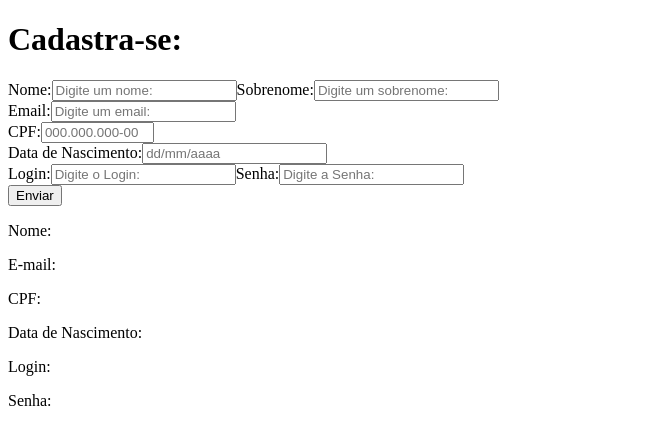
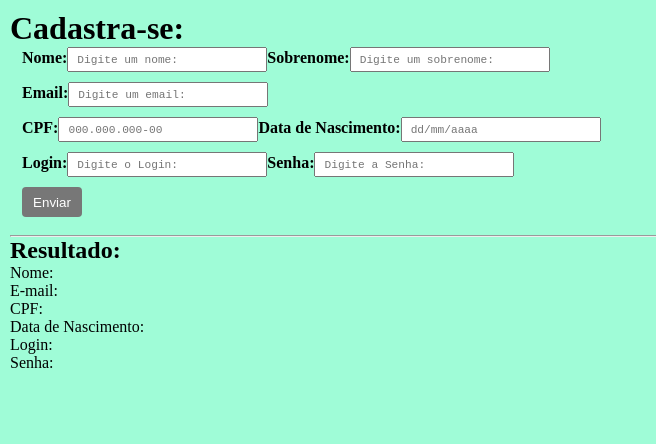
Before and after one commit to JomarFranca/Form_React_01, a React (Create React App) app: page / in a window 1280 px wide. Shown: the top 444 px of the page, without its empty margins (0-656 px from the left). Built offline with nearby package versions, Linux system fonts and the light colour scheme.

Commit message:
Estilizando o formulário

```diff
--- /dev/null
+++ b/src/App.css
@@ -0,0 +1,36 @@
+*{
+    padding: 0px;
+    margin: 0px;
+    box-sizing: border-box;
+}
+
+body {
+    background-color: #9ffcd7;
+    margin: 10px 10px;
+}
+
+.formulario {
+    margin-left: 12px;
+    display: flex;
+    flex-direction: column;
+    gap: 10px;
+    font-weight: bold;
+}
+
+#btn {
+    width: 60px;
+    height: 30px;
+    background-color: #777;
+    color: #fff;
+    border-radius: 4px;
+    border-style: none;
+}
+
+input {
+    width: 200px;
+    height: 25px;
+    padding: 8px;
+    font-family: monospace;
+    font-size: 0.7rem;
+    color: #777;
+}
--- a/src/App.js
+++ b/src/App.js
@@ -1,7 +1,8 @@
 /* eslint-disable linebreak-style */
 import React, {useState} from 'react';
+import './App.css';
 
-function App() {
+function formCad() {
 
 	const [client, setClient] = useState();
 	const [client2, setClient2] = useState();
@@ -18,6 +19,8 @@ function App() {
 
 		<>
 			<h1>Cadastra-se:</h1>
+			<form className="formulario">
+				<div>
 					<label>Nome:</label>
 					<input type="text" id="fname" value={client}
 						onChange={(e) => setClient(e.target.value)}
@@ -25,24 +28,26 @@ function App() {
 					<label>Sobrenome:</label>
 					<input type="text" id="sname" value={client2}
 						onChange={(e) => setClient2(e.target.value)}
-				placeholder="Digite um sobrenome:" />
-			<br/>
+						placeholder="Digite um sobrenome:" /><br/>
+				</div>
+				<div>
 					<label>Email:</label>
 					<input type="email" id="email" value={mail}
 						onChange={(e) => setMail(e.target.value)}
 						placeholder="Digite um email:" />
-			<br/>
+				</div>
+				<div>
 					<label>CPF:</label>
 					<input type="text" id="cpf" value={clientCpf}
 						onChange={(e) => setClientCpf(e.target.value)} maxLength="11" size="11"
 						data-mask="999.999.999-99" required placeholder="000.000.000-00"
 						pattern="\d{3}\.?\d{3}\.?\d{3}-?\d{2}" />
-			<br/>
 					<label>Data de Nascimento:</label>
-			<input type="email" id="data" value={data}
+					<input type="text" id="data" value={data}
 						onChange={(e) => setData(e.target.value)}
 						placeholder="dd/mm/aaaa" />
-			<br/>
+				</div>
+				<div>
 					<label>Login:</label>
 					<input type="text" id="usuario" value={log}
 						onChange={(e) => setLog(e.target.value)}
@@ -51,10 +56,11 @@ function App() {
 					<input type="password" id="password" value={pass}
 						onChange={(e) => setPass(e.target.value)}
 						placeholder="Digite a Senha:" />
-			<br/>
-
-
-			<button onClick={() => setEnviado(true)} >Enviar</button>
+				</div>
+				<button id="btn" className='btn' onClick={() => setEnviado(true)} >Enviar</button>
+			</form>
+			<br/><hr/>
+			<h2>Resultado:</h2>
 			<p>Nome: {enviado && client + ' ' + client2}</p>
 			<p>E-mail: {enviado && mail}</p>
 			<p>CPF: {enviado && clientCpf}</p>
@@ -65,4 +71,4 @@ function App() {
 	);
 }
 
-export default App;
+export default formCad;
```
Lines whose indentation alone changed are shown as unchanged.
